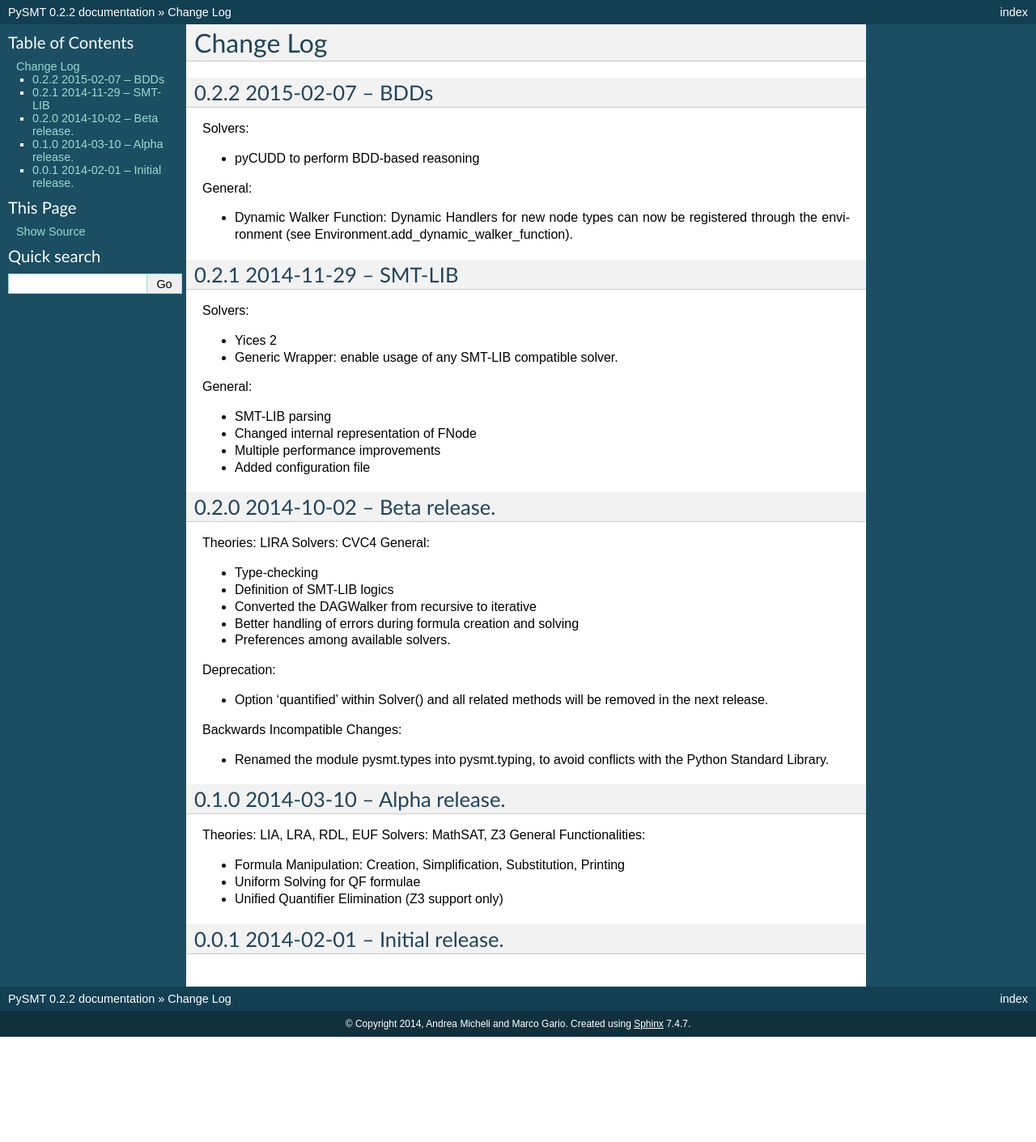
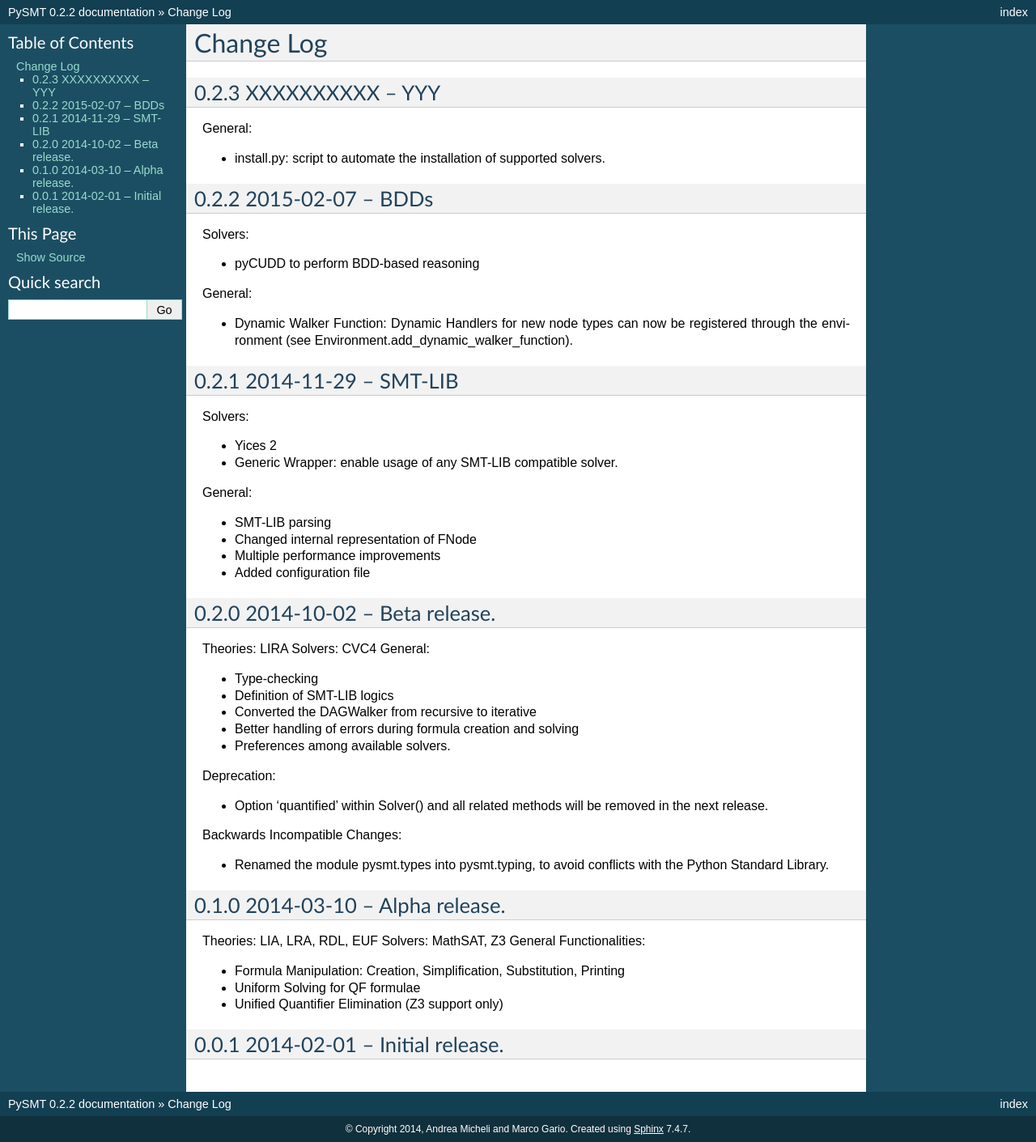
Before and after one commit to pysmt/pysmt, a Sphinx documentation site: the page built from docs/CHANGES.rst, in a window 1280 px wide. Shown: the whole page at 81% size. Built offline with Sphinx 7.4.7, drawn with Linux system fonts in a browser that asks for light colours; formulas are drawn with MathJax 3; pages that are not in the unit, such as notebooks, are missing from menus; before the commit the page ends 1281 px from its top, so only the background shows below that.

Commit message:
Added note on install.py in Changelog

```diff
--- a/docs/CHANGES.rst
+++ b/docs/CHANGES.rst
@@ -1,5 +1,14 @@
 Change Log
 ==========
+
+0.2.3 XXXXXXXXXX -- YYY
+-----------------------
+
+General:
+
+* install.py: script to automate the installation of supported
+  solvers.
+
 
 0.2.2 2015-02-07 -- BDDs
 ------------------------
```
